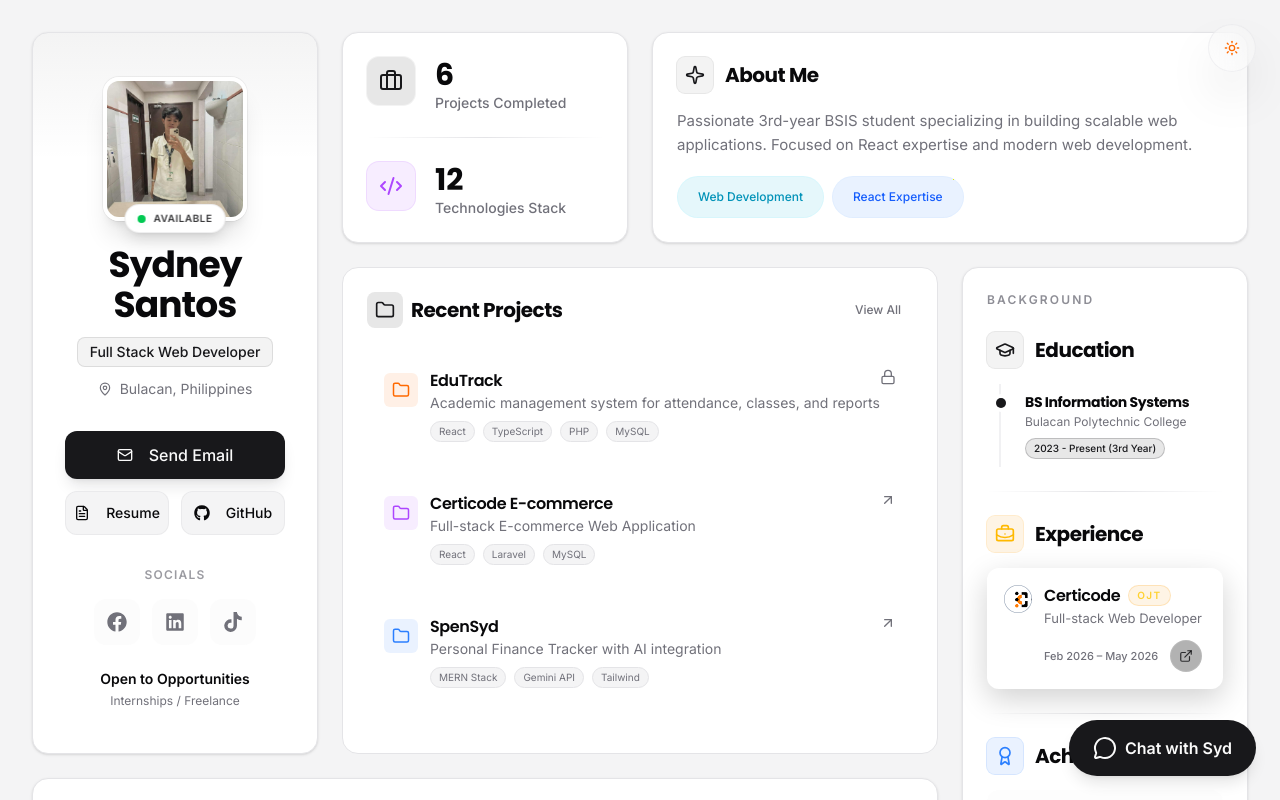
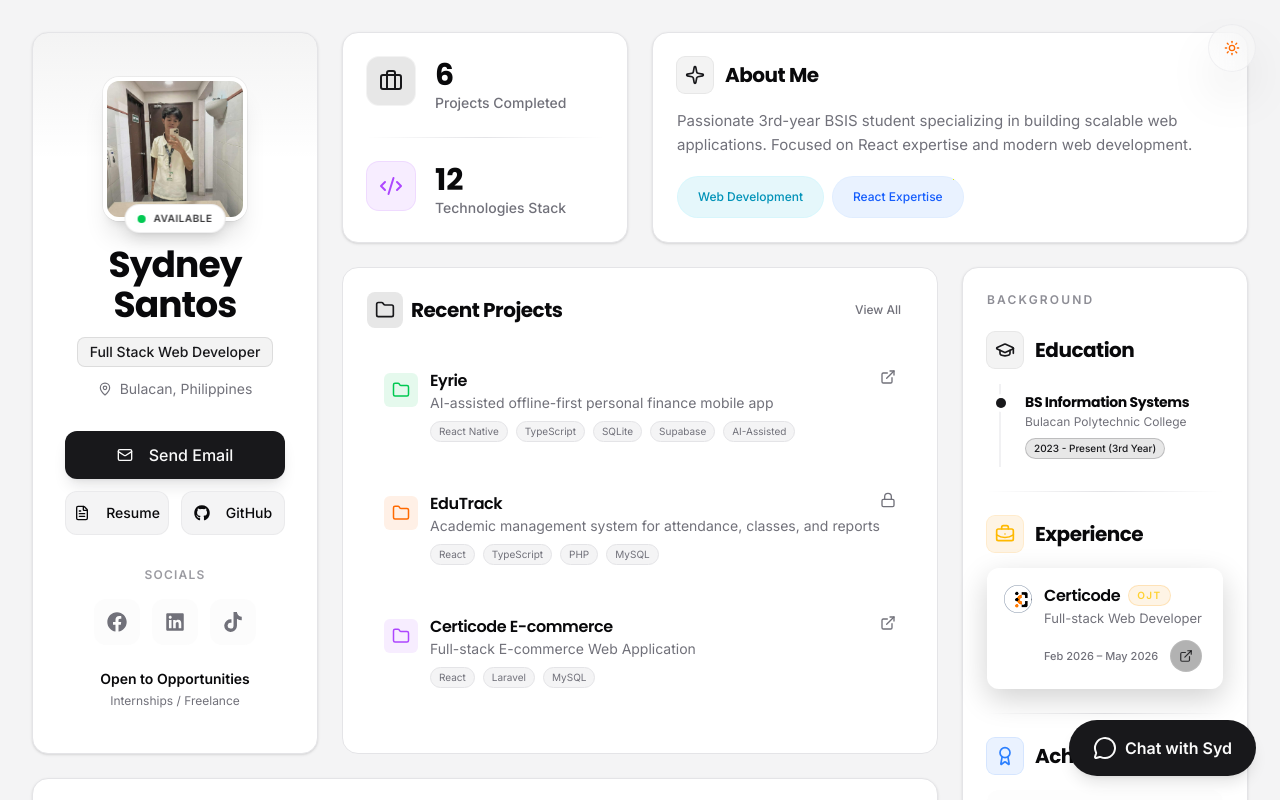
Before and after one commit to Syddevv/My-Portfolio, a React (Vite) app in the folder my-portfolio/: page / in a window 1280 px wide. Shown: the top 800 px of the page. Built offline with nearby package versions, Linux system fonts and the light colour scheme.

Commit message:
feat: add Eyrie project with detailed description and image

```diff
--- a/my-portfolio/src/components/portfolio/ProjectsCard.jsx
+++ b/my-portfolio/src/components/portfolio/ProjectsCard.jsx
@@ -1,4 +1,4 @@
-import { Folder, ArrowUpRight, Lock } from "lucide-react";
+import { Folder, ExternalLink, Lock } from "lucide-react";
 import { Button } from "../ui/button";
 import { Link } from "react-router-dom";
 import { FaGithub } from "react-icons/fa";
@@ -55,7 +55,7 @@ const ProjectsCard = () => {
                 </div>
               </div>
               {project.link ? (
-                <ArrowUpRight className="w-4 h-4 text-muted-foreground group-hover:text-primary group-hover:translate-x-0.5 group-hover:-translate-y-0.5 transition-transform" />
+                <ExternalLink className="w-4 h-4 text-muted-foreground group-hover:text-primary transition-colors" />
               ) : (
                 <Lock className="w-4 h-4 text-muted-foreground" />
               )}
--- a/my-portfolio/src/data/projectsData.jsx
+++ b/my-portfolio/src/data/projectsData.jsx
@@ -4,8 +4,21 @@ import Orbit from "../assets/Orbit.png";
 import CraftMySite from "../assets/CraftMySite.png";
 import Certicode from "../assets/Certicode.png";
 import EduTrack from "../assets/EduTrack.png";
+import Eyrie from "../assets/Eyrie.png";
 
 export const projectsData = [
+  {
+    title: "Eyrie",
+    desc: "AI-assisted offline-first personal finance mobile app",
+    fulldesc:
+      "Eyrie is an offline-first personal finance mobile app for tracking expenses, budgets, savings, and financial activity. It was developed using an AI-assisted workflow with Codex for development and v0 by Vercel for prototyping, while focusing on local storage, secure syncing, and a smooth mobile experience.",
+    tags: ["React Native", "TypeScript", "SQLite", "Supabase", "AI-Assisted"],
+    link: "https://apkpure.com/p/com.sydu.eyrie",
+    color: "text-green-500",
+    bg: "bg-green-500/10",
+    image: Eyrie,
+    github: "https://github.com/Syddevv/eyrie",
+  },
   {
     title: "EduTrack",
     desc: "Academic management system for attendance, classes, and reports",
```
Also changed, not shown: my-portfolio/src/assets/Eyrie.png (added).
